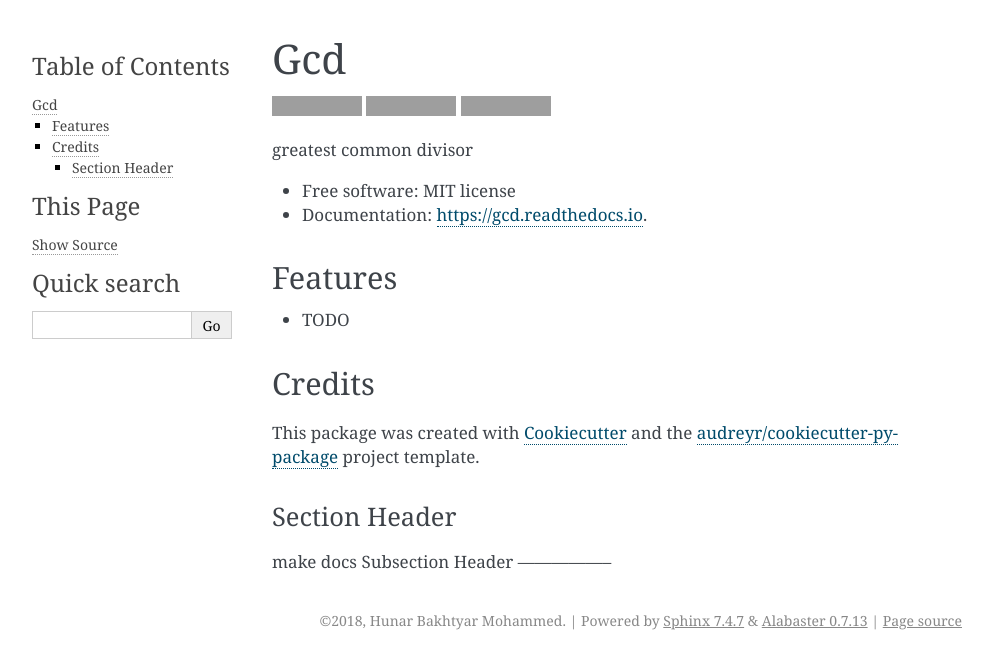
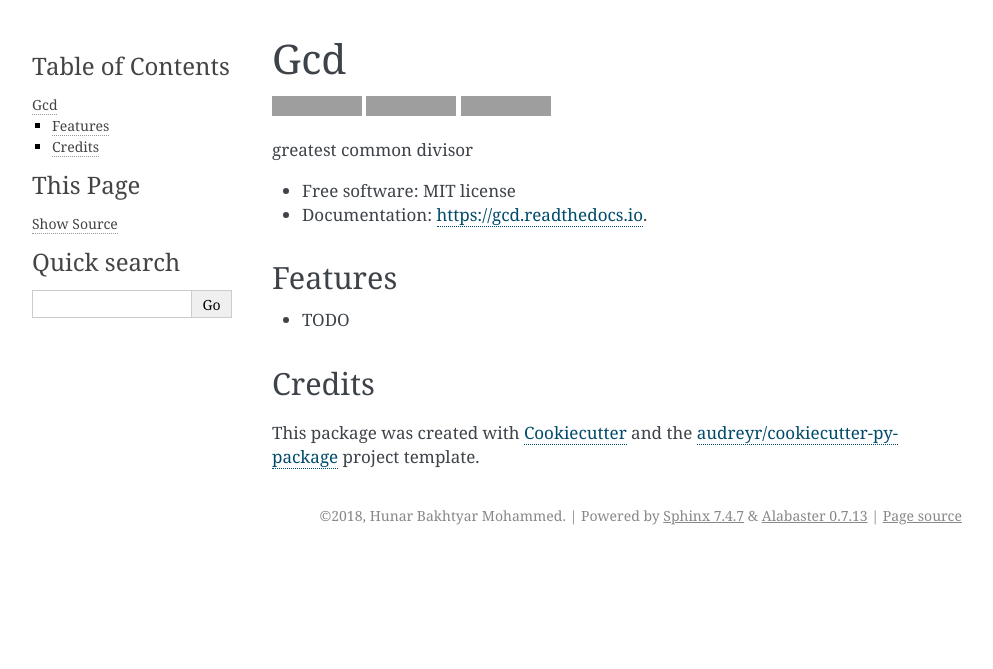
Before and after one commit to hunar-art/gcd, a Sphinx documentation site: the page built from docs/readme.rst, in a window 1280 px wide. Shown: the top 669 px of the page, without its empty margins (148-1141 px from the left). Built offline with Sphinx 7.4.7, drawn with Linux system fonts in a browser that asks for light colours; pages that are not in the unit, such as notebooks, are missing from menus; grey boxes are pictures that could not be loaded.

Commit message:
Update readme.rst

```diff
--- a/docs/readme.rst
+++ b/docs/readme.rst
@@ -1,6 +1 @@
 .. include:: ../README.rst
-Section Header
-==============
-make docs
-Subsection Header
------------------
```
